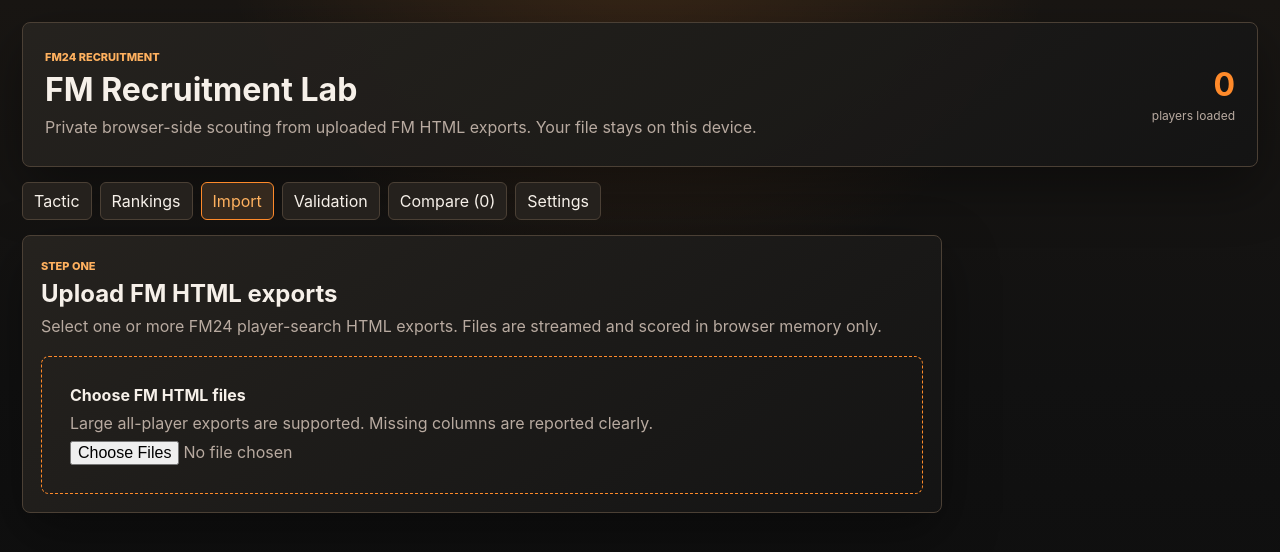
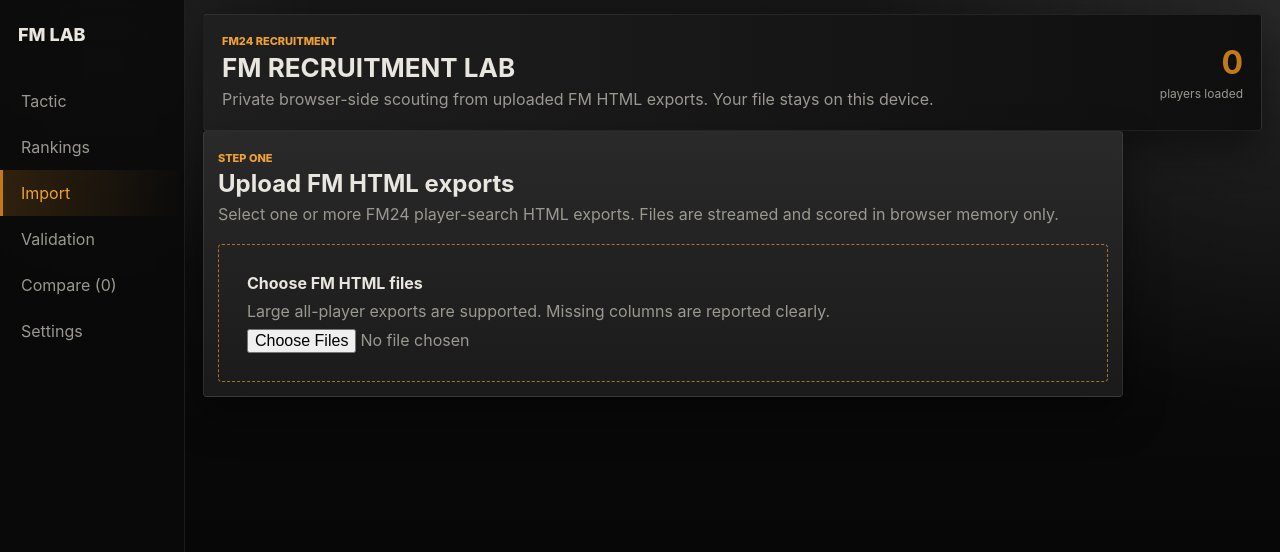
Before and after one commit to Brewer1293/fm-recruitment-lab, a Next.js app: page / in a window 1280 px wide. Shown: the top 552 px of the page. Built offline with nearby package versions, Linux system fonts and the light colour scheme.

Commit message:
Restyle app closer to FM24 interface

```diff
--- a/src/app/globals.css
+++ b/src/app/globals.css
@@ -1,18 +1,18 @@
 :root {
-  --bg: #111111;
-  --surface: #1a1a1a;
-  --surface-2: #24211e;
-  --surface-3: #302b25;
-  --line: #4b4035;
-  --line-soft: rgba(255, 145, 59, 0.18);
-  --text: #f6f0e9;
-  --muted: #b8aaa0;
-  --orange: #ff8a2a;
-  --orange-2: #ffb15f;
-  --green: #66e184;
-  --yellow: #ffd15f;
-  --red: #ff6464;
-  --blue: #78c8ff;
+  --bg: #090909;
+  --surface: #1c1c1c;
+  --surface-2: #282828;
+  --surface-3: #333333;
+  --line: #3b3b3b;
+  --line-soft: rgba(220, 136, 37, 0.28);
+  --text: #e8e6df;
+  --muted: #9a9890;
+  --orange: #c27a19;
+  --orange-2: #f0a133;
+  --green: #4eea49;
+  --yellow: #f1ad34;
+  --red: #df3e3e;
+  --blue: #88b8e7;
 }
 
 * { box-sizing: border-box; }
@@ -20,25 +20,58 @@
 body {
   margin: 0;
   background:
-    radial-gradient(circle at 50% -15%, rgba(255, 138, 42, 0.16), transparent 38%),
-    linear-gradient(180deg, #191613 0%, var(--bg) 48%, #0d0d0d 100%);
+    linear-gradient(135deg, rgba(255, 255, 255, 0.03) 0 1px, transparent 1px 72px),
+    radial-gradient(circle at 8% 8%, rgba(255, 255, 255, 0.06), transparent 16%),
+    radial-gradient(circle at 100% 0%, rgba(255, 255, 255, 0.08), transparent 28%),
+    linear-gradient(180deg, #161616 0%, var(--bg) 48%, #050505 100%);
   color: var(--text);
   font-family: Inter, Arial, sans-serif;
 }
 
+body:before {
+  background:
+    radial-gradient(circle, rgba(255, 255, 255, 0.08) 1px, transparent 1.5px) 0 0 / 10px 10px,
+    linear-gradient(180deg, rgba(255, 255, 255, 0.05), transparent 42%);
+  bottom: 0;
+  content: "";
+  left: 0;
+  opacity: 0.35;
+  pointer-events: none;
+  position: fixed;
+  top: 0;
+  width: 185px;
+  z-index: -1;
+}
+
 button, input, select { font: inherit; }
 
-.shell { min-height: 100vh; padding: 22px; }
+.shell { margin-left: 185px; min-height: 100vh; padding: 14px 18px 20px; }
 
 .hero, .panel {
-  background: linear-gradient(145deg, rgba(38, 35, 31, 0.98), rgba(20, 20, 20, 0.98));
-  border: 1px solid var(--line);
-  border-radius: 8px;
-  box-shadow: 0 20px 55px rgba(0, 0, 0, 0.38);
+  background: linear-gradient(180deg, rgba(43, 43, 43, 0.96), rgba(27, 27, 27, 0.98));
+  border: 1px solid rgba(255, 255, 255, 0.08);
+  border-radius: 4px;
+  box-shadow: 0 18px 42px rgba(0, 0, 0, 0.44);
 }
 
-.hero { display: flex; justify-content: space-between; gap: 20px; padding: 22px; }
-.hero h1, h2 { margin: 5px 0 7px; }
+.hero {
+  align-items: center;
+  background:
+    linear-gradient(90deg, rgba(32, 32, 32, 0.98), rgba(15, 15, 15, 0.98)),
+    linear-gradient(135deg, transparent 0 48%, rgba(255, 255, 255, 0.06) 48% 49%, transparent 49%);
+  border-color: rgba(255, 255, 255, 0.07);
+  display: flex;
+  gap: 20px;
+  justify-content: space-between;
+  min-height: 86px;
+  padding: 14px 18px;
+}
+.hero h1, h2 { margin: 3px 0 5px; }
+.hero h1 {
+  font-size: 26px;
+  letter-spacing: 0;
+  text-transform: uppercase;
+}
 .hero p, p { color: var(--muted); line-height: 1.45; margin: 5px 0; }
 
 .eyebrow {
@@ -54,30 +87,70 @@
 .hero-stat span, .panel-head span { color: var(--muted); font-size: 12px; }
 
 nav { display: flex; flex-wrap: wrap; gap: 8px; margin: 15px 0; }
+nav {
+  background: rgba(10, 10, 10, 0.86);
+  border-right: 1px solid rgba(255, 255, 255, 0.08);
+  bottom: 0;
+  display: block;
+  left: 0;
+  margin: 0;
+  padding: 78px 0 16px;
+  position: fixed;
+  top: 0;
+  width: 185px;
+}
+
+nav:before {
+  color: var(--text);
+  content: "FM LAB";
+  font-size: 18px;
+  font-weight: 800;
+  left: 18px;
+  letter-spacing: 0;
+  position: absolute;
+  top: 24px;
+}
 
 button {
-  background: #25211d;
-  border: 1px solid var(--line);
-  border-radius: 6px;
+  background: rgba(42, 42, 42, 0.94);
+  border: 1px solid rgba(255, 255, 255, 0.13);
+  border-radius: 4px;
   color: var(--text);
   cursor: pointer;
-  padding: 8px 11px;
+  padding: 7px 11px;
   text-transform: capitalize;
 }
 
 button:hover, nav button.active {
-  background: #35291e;
+  background: rgba(194, 122, 25, 0.24);
   border-color: var(--orange);
   color: var(--orange-2);
 }
 
-nav .clear { color: var(--red); margin-left: auto; }
-.panel { overflow: hidden; padding: 18px; }
+nav button {
+  background: transparent;
+  border: 0;
+  border-left: 3px solid transparent;
+  border-radius: 0;
+  color: var(--muted);
+  display: block;
+  padding: 13px 18px;
+  text-align: left;
+  width: 100%;
+}
+
+nav button.active {
+  background: linear-gradient(90deg, rgba(194, 122, 25, 0.2), transparent);
+  border-left-color: var(--orange);
+}
+
+nav .clear { bottom: 18px; color: var(--red); left: 0; position: absolute; }
+.panel { overflow: hidden; padding: 14px; }
 .import-panel { max-width: 920px; }
 
 .dropzone {
-  border: 1px dashed var(--orange);
-  border-radius: 8px;
+  border: 1px dashed rgba(240, 161, 51, 0.65);
+  border-radius: 4px;
   display: grid;
   gap: 8px;
   margin-top: 18px;
@@ -85,7 +158,7 @@
 }
 
 .dropzone span, .dropzone input { color: var(--muted); }
-.progress { background: #0c0c0c; border-radius: 99px; height: 28px; margin-top: 16px; overflow: hidden; position: relative; }
+.progress { background: #0c0c0c; border-radius: 3px; height: 24px; margin-top: 16px; overflow: hidden; position: relative; }
 .progress div { background: linear-gradient(90deg, var(--orange), var(--orange-2)); height: 100%; transition: width 0.15s; }
 .progress span { font-size: 12px; inset: 5px 12px; position: absolute; }
 .notice { border: 1px solid var(--red); border-radius: 8px; color: var(--red); margin-bottom: 12px; padding: 11px; }
@@ -98,15 +171,15 @@
 }
 
 .report-grid div, .profile-grid div, .breakdown div {
-  background: #151515;
-  border: 1px solid #3b332c;
-  border-radius: 6px;
+  background: rgba(54, 54, 54, 0.62);
+  border: 1px solid rgba(255, 255, 255, 0.06);
+  border-radius: 3px;
   padding: 10px;
 }
 
 .report-grid strong, .profile-grid strong, .breakdown strong { display: block; margin-top: 5px; }
 .breakdown span, .breakdown small, .profile-grid span { color: var(--muted); display: block; font-size: 12px; }
-.primary { background: var(--orange); color: #21150b; font-weight: 800; margin-top: 14px; }
+.primary { background: var(--orange); color: #15100a; font-weight: 800; margin-top: 14px; }
 
 .tactic-wrap { display: grid; gap: 22px; grid-template-columns: 250px minmax(500px, 780px); }
 .pitch {
@@ -119,37 +192,56 @@
   position: relative;
 }
 .pitch:before { border: 2px solid rgba(255, 255, 255, 0.42); border-radius: 50%; content: ""; height: 18%; left: 41%; position: absolute; top: 41%; width: 18%; }
-.position { background: #171717; border-color: rgba(255, 255, 255, 0.45); padding: 7px 4px; position: absolute; transform: translate(-50%, -50%); width: 84px; }
+.position { background: rgba(20, 20, 20, 0.92); border-color: rgba(255, 255, 255, 0.45); padding: 7px 4px; position: absolute; transform: translate(-50%, -50%); width: 84px; }
 .position strong, .position span { display: block; }
 .position span { color: var(--orange-2); font-size: 11px; }
 
-.filters { margin-bottom: 14px; }
-.filter-grid { display: grid; gap: 9px; grid-template-columns: repeat(6, minmax(120px, 1fr)); margin-top: 12px; }
-.filter-grid label { color: var(--muted); font-size: 11px; }
+.filters { margin-bottom: 10px; }
+.filter-grid { display: grid; gap: 7px; grid-template-columns: repeat(6, minmax(120px, 1fr)); margin-top: 12px; }
+.filter-grid label { color: var(--muted); font-size: 10px; font-weight: 700; text-transform: uppercase; }
 .filter-grid input, .filter-grid select {
-  background: #111;
-  border: 1px solid var(--line);
-  border-radius: 6px;
+  background: #101010;
+  border: 1px solid rgba(255, 255, 255, 0.2);
+  border-radius: 4px;
   color: var(--text);
   display: block;
   margin-top: 5px;
-  padding: 8px;
+  padding: 7px 8px;
   width: 100%;
 }
 
 .toggles { align-items: center; display: flex; flex-wrap: wrap; gap: 12px; margin-top: 12px; }
 .toggles label { color: var(--muted); font-size: 12px; }
 .table-panel { padding: 0; }
-.panel-head { align-items: center; border-bottom: 1px solid var(--line); display: flex; justify-content: space-between; padding: 14px; }
+.panel-head {
+  align-items: center;
+  background: linear-gradient(180deg, rgba(36, 36, 36, 0.96), rgba(24, 24, 24, 0.96));
+  border-bottom: 1px solid rgba(255, 255, 255, 0.08);
+  display: flex;
+  justify-content: space-between;
+  padding: 12px 14px;
+  text-transform: uppercase;
+}
 .panel-head.mini { padding: 12px 0 10px; }
 .table-scroll { max-height: calc(100vh - 315px); overflow: auto; }
 .empty-state { color: var(--muted); padding: 28px; }
 table { border-collapse: collapse; font-size: 12px; width: 100%; }
-th { background: #1d1a17; color: var(--orange-2); cursor: pointer; position: sticky; text-align: left; top: 0; }
-th, td { border-bottom: 1px solid rgba(75, 64, 53, 0.7); padding: 8px; white-space: nowrap; }
+th {
+  background: #171717;
+  color: #8f8f8f;
+  cursor: pointer;
+  font-size: 11px;
+  font-weight: 800;
+  position: sticky;
+  text-align: left;
+  text-transform: uppercase;
+  top: 0;
+}
+th, td { border-bottom: 1px solid rgba(255, 255, 255, 0.055); padding: 6px 8px; white-space: nowrap; }
 td small { color: var(--muted); display: block; margin-top: 3px; }
-tbody tr:hover { background: rgba(255, 138, 42, 0.1); cursor: pointer; }
-.compare { height: 25px; min-width: 25px; padding: 0; }
+tbody tr:nth-child(odd) { background: rgba(255, 255, 255, 0.025); }
+tbody tr:hover { background: rgba(194, 122, 25, 0.16); cursor: pointer; }
+.compare { height: 22px; min-width: 24px; padding: 0; }
 .compare.active { border-color: var(--orange); color: var(--orange); }
 
 .elite { color: var(--green) !important; }
@@ -162,21 +254,24 @@
 .settings summary, .validation summary { cursor: pointer; }
 
 .backdrop {
-  background: rgba(0, 0, 0, 0.66);
+  align-items: center;
+  background: rgba(0, 0, 0, 0.72);
   display: flex;
   inset: 0;
-  justify-content: flex-end;
+  justify-content: center;
   position: fixed;
   z-index: 5;
 }
 
 .modal {
-  background: linear-gradient(180deg, #211e1b, #111 62%);
-  border-left: 2px solid var(--orange);
-  height: 100vh;
+  background: linear-gradient(180deg, #333, #242424 48%, #1f1f1f);
+  border: 1px solid rgba(255, 255, 255, 0.1);
+  border-top: 3px solid var(--orange);
+  box-shadow: 0 28px 90px rgba(0, 0, 0, 0.72);
+  height: min(88vh, 860px);
   overflow: auto;
-  padding: 20px;
-  width: min(820px, 100vw);
+  padding: 8px;
+  width: min(980px, calc(100vw - 38px));
 }
 
 .modal-close {
@@ -191,14 +286,14 @@
 
 .profile-header {
   align-items: center;
-  background: linear-gradient(135deg, #2b241d, #171717);
-  border: 1px solid var(--line);
-  border-radius: 8px;
+  background: linear-gradient(135deg, #363636, #252525);
+  border: 1px solid rgba(255, 255, 255, 0.07);
+  border-radius: 4px;
   display: grid;
   gap: 16px;
   grid-template-columns: 1fr auto;
   margin-bottom: 12px;
-  padding: 18px;
+  padding: 16px;
 }
 
 .profile-header h2 {
@@ -209,9 +304,9 @@
 }
 
 .role-score-badge {
-  background: #111;
+  background: #1c1c1c;
   border: 1px solid var(--line-soft);
-  border-radius: 8px;
+  border-radius: 4px;
   min-width: 120px;
   padding: 12px;
   text-align: center;
@@ -225,9 +320,9 @@
 .big-score span { color: var(--muted); padding-bottom: 9px; }
 
 .attribute-panel {
-  background: #141414;
-  border: 1px solid var(--line);
-  border-radius: 8px;
+  background: rgba(38, 38, 38, 0.72);
+  border: 1px solid rgba(255, 255, 255, 0.07);
+  border-radius: 4px;
   margin: 16px 0;
   padding: 0 14px 14px;
 }
@@ -239,9 +334,9 @@
 }
 
 .attribute-group {
-  background: #1d1b18;
-  border: 1px solid #3b332c;
-  border-radius: 6px;
+  background: rgba(54, 54, 54, 0.76);
+  border: 1px solid rgba(255, 255, 255, 0.05);
+  border-radius: 3px;
   padding: 10px;
 }
 
@@ -254,7 +349,7 @@
 
 .attribute-row {
   align-items: center;
-  border-bottom: 1px solid rgba(75, 64, 53, 0.45);
+  border-bottom: 1px solid rgba(255, 255, 255, 0.045);
   display: grid;
   gap: 8px;
   grid-template-columns: 1fr 34px;
@@ -262,17 +357,21 @@
 }
 
 .attribute-row:last-child { border-bottom: 0; }
-.attribute-row span { color: var(--muted); font-size: 12px; }
+.attribute-row span { color: #ddd; font-size: 12px; }
 .attribute-row strong { font-size: 15px; text-align: right; }
 .attribute-row.important span:after { color: var(--orange); content: " *"; font-weight: 800; }
 
 .role-bar { align-items: center; display: grid; gap: 8px; grid-template-columns: 55px 1fr 40px; margin: 8px 0; }
-.role-bar i { background: #0d0d0d; border-radius: 99px; height: 8px; overflow: hidden; }
+.role-bar i { background: #111; border-radius: 99px; height: 8px; overflow: hidden; }
 .role-bar b { background: currentColor; display: block; height: 100%; }
 code { color: var(--orange-2); }
 
-@media (max-width: 900px) {
-  .shell { padding: 12px; }
+@media (max-width: 720px) {
+  .shell { margin-left: 0; padding: 12px; }
+  nav { position: static; width: auto; padding: 0; display: flex; flex-wrap: wrap; gap: 6px; margin-bottom: 12px; }
+  nav:before { display: none; }
+  nav button { border: 1px solid rgba(255, 255, 255, 0.12); border-radius: 4px; width: auto; }
+  nav .clear { position: static; }
   .tactic-wrap { grid-template-columns: 1fr; overflow: auto; }
   .filter-grid { grid-template-columns: repeat(2, 1fr); }
   .pitch { min-width: 520px; }
```
